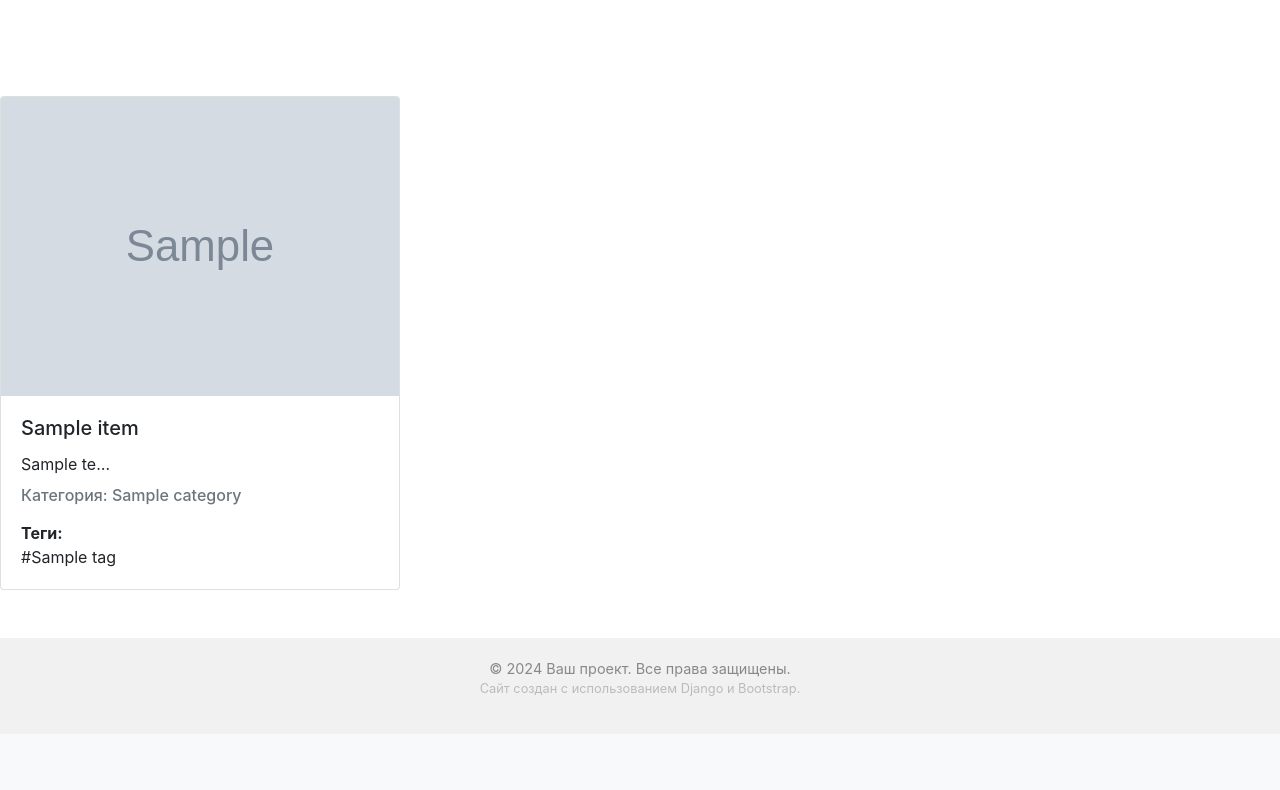
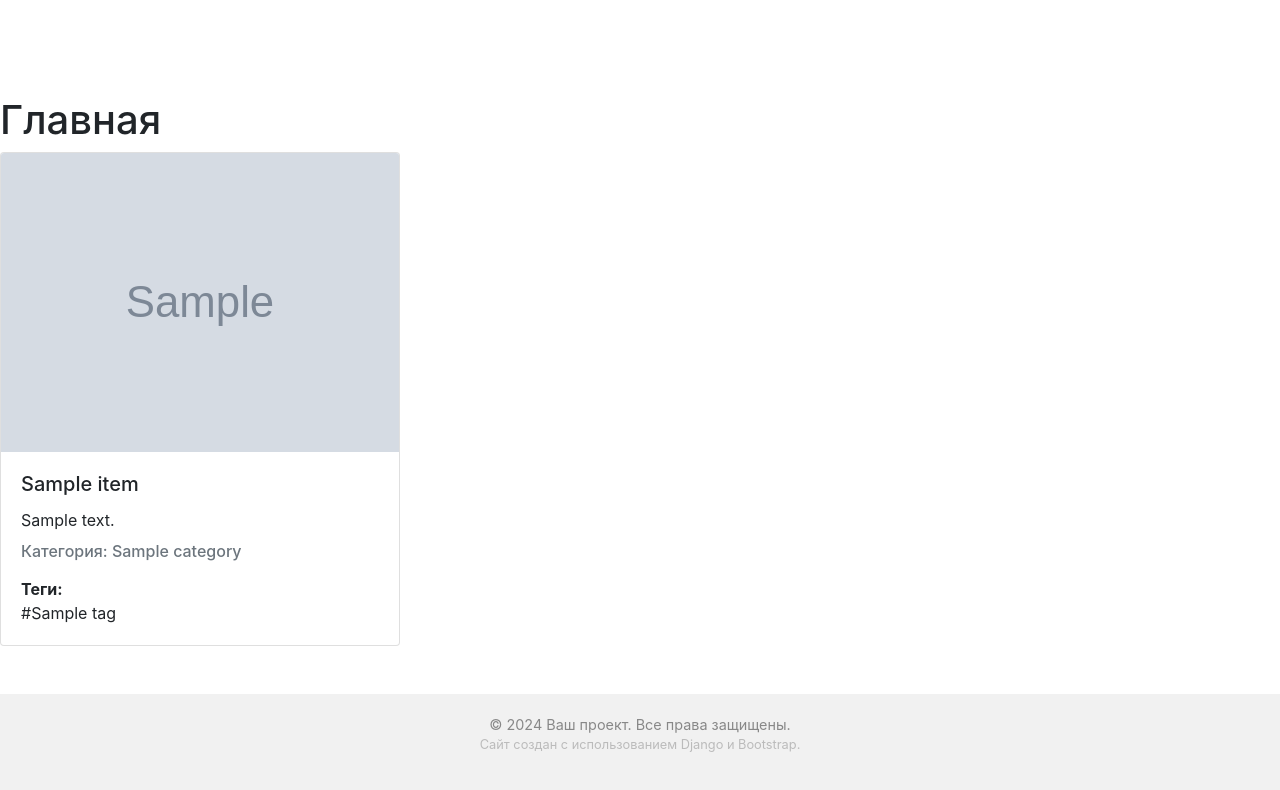
Before and after one commit to Bro8u/DjangoLyceum, a Django app: template lyceum/templates/homepage/home.html in a window 1280 px wide. Shown: the part 80-870 px from the top of the page. Before the commit the page ends 776 px from the top, so only its background shows below. Run offline with Django 4.2, Linux system fonts and the light colour scheme; the template is opened without the code that fills it: most values are stand-ins (such as "Sample title", 1, 10 or a date in 2020); grey boxes marked "Sample" are stand-in pictures; some libraries are stand-ins or nearby versions.

Commit message:
Week 5 Hw 1
Fix Главная on main
Fix trailiing commas

```diff
--- a/lyceum/catalog/models.py
+++ b/lyceum/catalog/models.py
@@ -81,7 +81,7 @@ class ItemManager(django.db.models.Manager):
                     queryset=Tag.objects.only(
                         Tag.name.field.name,
                     ),
-                )
+                ),
             )
             .only(
                 Item.name.field.name,
--- a/lyceum/catalog/views.py
+++ b/lyceum/catalog/views.py
@@ -23,7 +23,7 @@ def item_detail(request, item_id):
                 catalog.models.Image.image.field.name,
                 catalog.models.Image.item_id.field.name,
             ),
-        )
+        ),
     )
 
     item = get_object_or_404(
--- a/lyceum/templates/catalog/item.html
+++ b/lyceum/templates/catalog/item.html
@@ -11,7 +11,7 @@
 
     <div class="card-body">
       <h5 class="card-title">{{item.name}}</h5>
-      <p class="card-text">{{item.text|truncatechars:10}}</p>
+      <p class="card-text">{{item.text}}</p>
 
       <h6 class="card-subtitle text-muted mb-2">Категория: {{item.category.name}}</h6>
 
--- a/lyceum/templates/homepage/home.html
+++ b/lyceum/templates/homepage/home.html
@@ -1,5 +1,6 @@
 {% extends "base.html" %}
 {% block content%}
+    <h1>Главная</h1>
     {% for item in items%}
         {% include "includes/item_card.html" %}
     {%endfor%}
--- a/lyceum/templates/includes/item_card.html
+++ b/lyceum/templates/includes/item_card.html
@@ -3,11 +3,10 @@
     <!-- Изображение товара -->
     <a href={% url "catalog:item_detail" item.id %}>
         <img src="{{ item.main_image.image.url }}" class="card-img-top" alt="Пример товара" />
-        {% comment %} <img src="{% static 'images/picture.png' %}" class="card-img-top" alt="Пример товара" /> {% endcomment %}
     </a>
     <div class="card-body">
       <h5 class="card-title">{{item.name}}</h5>
-      <p class="card-text">{{item.text|truncatechars:10}}</p>
+      <p class="card-text">{{item.text | truncatewords_html:10 | safe}}</p>
 
       <h6 class="card-subtitle text-muted mb-2">Категория: {{item.category.name}}</h6>
 
```
Also changed, not shown: lyceum/catalog/admin.py (+4 -5 lines).
